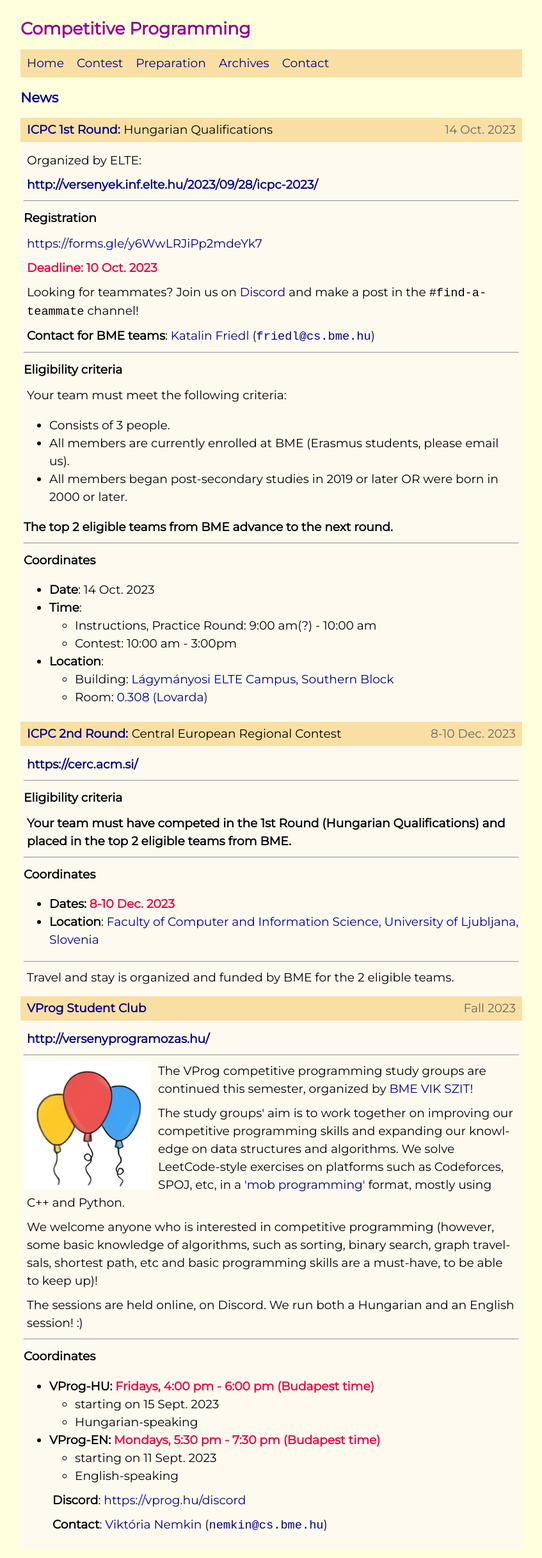
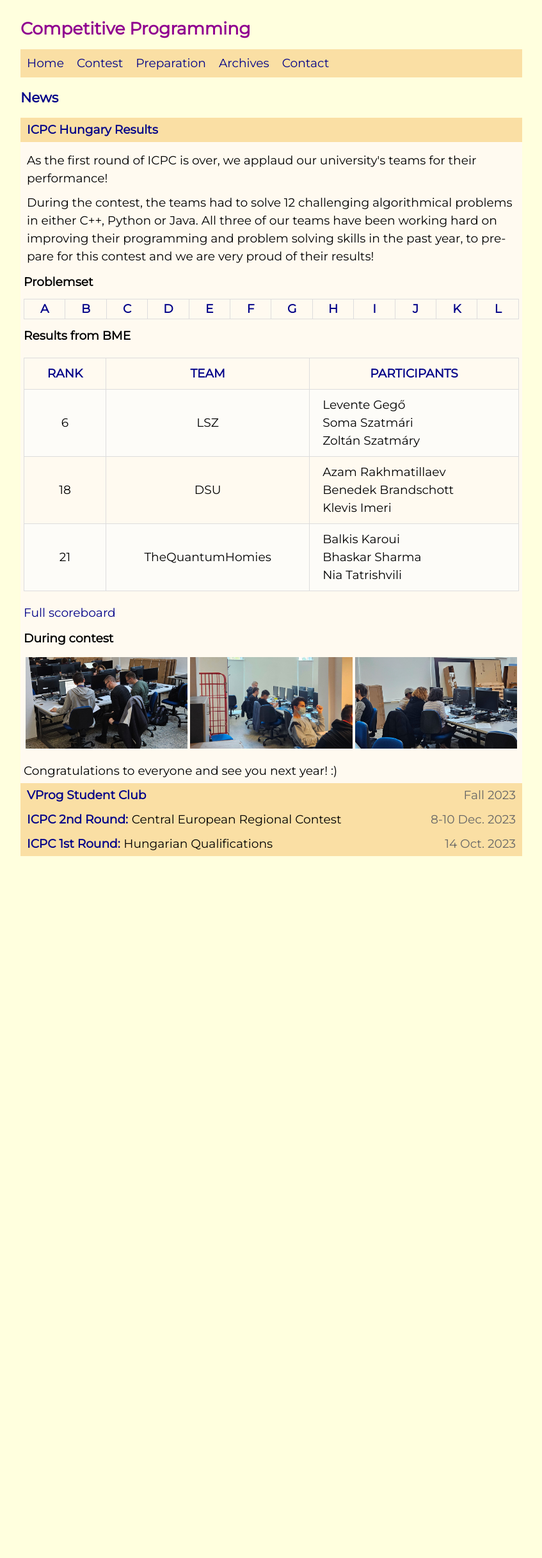
Before and after one commit to cpszit/cs-bme-hu-icpc-old, a PHP site: page / in a window 1280 px wide. Shown: the whole page at 64% size, without its empty margins (216-1063 px from the left). After the commit the page ends 1338 px from the top, so only its background shows below. Run offline with PHP 8.4, Linux system fonts and the light colour scheme; some libraries are stand-ins or nearby versions.

Commit message:
Add ICPC results

```diff
--- a/assets/css/style.css
+++ b/assets/css/style.css
@@ -149,3 +149,88 @@ a, a:visited {
 .menu li a:hover {
   background-color: #fff0cc;
 }
+
+.results {
+  width: 100%;
+  margin: 20px 0;
+  border-collapse: collapse;
+  border: 1px solid #ccc; /* Light gray border */
+}
+
+.results th, .results td {
+  padding: 10px 20px;
+  border: 1px solid #ddd; /* Lighter gray for cell borders */
+}
+
+.results th {
+  /*background-color: #f9f4e8; /* Light beige, similar to the website's theme */
+  text-transform: uppercase;
+  font-weight: 600;
+  color: #000088; /* Slightly darker gray for headers */
+}
+
+.results tr:hover {
+  background-color: #f6f1dc; /* Very light beige for row highlight on hover */
+}
+
+.results tr:nth-child(even) {
+  background-color: #fdfcf8; /* Alternate beige-white color for rows for better readability */
+}
+
+/* Center-align contents of the first two columns */
+.results td:first-child, .results td:nth-child(2), .results th:first-child, .results th:nth-child(2) {
+  text-align: center;
+}
+
+.contest-images {
+  width: 100%;
+}
+
+.contest-images td {
+  width: 33%;
+  text-align: center;
+  vertical-align: middle;
+}
+
+.thumbnail {
+  width: 100%;
+  cursor: pointer;
+}
+
+/* Style the modal */
+.modal {
+  display: none;
+  position: fixed;
+  z-index: 1;
+  padding-top: 100px;
+  left: 0;
+  top: 0;
+  width: 100%;
+  height: 100%;
+  overflow: auto;
+  background-color: rgba(0,0,0,0.9);
+}
+
+.modal-content {
+  margin: auto;
+  display: block;
+  max-width: 80%;
+  max-height: 80%;
+}
+
+.close {
+  position: absolute;
+  top: 15px;
+  right: 35px;
+  color: #f1f1f1;
+  font-size: 40px;
+  font-weight: bold;
+  transition: 0.3s;
+}
+
+.close:hover,
+.close:focus {
+  color: #bbb;
+  text-decoration: none;
+  cursor: pointer;
+}
--- /dev/null
+++ b/assets/js/contest-images.js
@@ -0,0 +1,27 @@
+document.addEventListener("DOMContentLoaded", function () {
+  const modals = document.getElementById('myModal');
+  const imgs = document.querySelectorAll('.thumbnail');
+  const modalImg = document.getElementById("img01");
+  const captionText = document.getElementById("caption");
+
+  imgs.forEach((img) => {
+      img.addEventListener('click', function(){
+          modals.style.display = "block";
+          modalImg.src = this.src;
+          captionText.innerHTML = this.alt;
+      });
+  });
+
+  const span = document.getElementsByClassName("close")[0];
+
+  span.onclick = function() {
+      modals.style.display = "none";
+  }
+
+  // Add this code to close the modal when the background is clicked
+  modals.addEventListener('click', function(event) {
+      if (event.target === modals) {
+          modals.style.display = "none";
+      }
+  });
+});
--- a/index.html
+++ b/index.html
@@ -1,13 +1,11 @@
 <!DOCTYPE html>
 <html lang="en">
+
   <head>
     <meta charset="UTF-8" />
     <meta name="keywords"
       content="competitive programming algorithms dsa ACM ICPC programozási verseny programming contest felkészítő szakkör preparation study group student club BME VIK CS SZIT leetcode codeforces" />
-    <meta
-      name="description"
-      content="Competitive programming and the ACM ICPC contest at BME VIK SZIT."
-    />
+    <meta name="description" content="Competitive programming and the ACM ICPC contest at BME VIK SZIT." />
     <meta name="viewport" content="width=device-width, initial-scale=1.0" />
     <title>Competitive programming and the ACM ICPC contest</title>
     <link rel="stylesheet" type="text/css" href="./assets/css/style.css" />
@@ -17,6 +15,7 @@
     <script type="text/javascript" src="https://ajax.googleapis.com/ajax/libs/jquery/1.4.1/jquery.min.js"></script>
     <script type="text/javascript" src="./assets/js/anim.js"></script>
     <script type="text/javascript" src="./assets/js/initanim.js"></script>
+    <script type="text/javascript" src="./assets/js/contest-images.js"></script>
 
     <h1>Competitive Programming</h1>
     <nav>
@@ -36,92 +35,88 @@
     <div class="schedule">
       <div class="item active">
         <div class="header">
-          <div class="title"><h4>ICPC 1st Round: </h4></div>
-          <div class="note">Hungarian Qualifications</div>
-          <div class="date">14 Oct. 2023</div>
+          <div class="title">
+            <h4>ICPC Hungary Results</h4>
+          </div>
         </div>
         <div class="details">
           <p>
-            Organized by ELTE:
+            As the first round of ICPC is over, we applaud our university's teams for their performance!
           </p>
           <p>
-            <strong><a href="http://versenyek.inf.elte.hu/2023/09/28/icpc-2023/">http://versenyek.inf.elte.hu/2023/09/28/icpc-2023/</a></strong><br>
-          </p>
-          <hr/>
-          <h5>Registration</h5>
-          <p>
-            <a href="https://forms.gle/y6WwLRJiPp2mdeYk7">https://forms.gle/y6WwLRJiPp2mdeYk7</a>
+            During the contest, the teams had to solve 12 challenging algorithmical problems in either C++, Python or
+            Java. All three of our teams have been working hard on improving their programming and problem solving skills
+            in the past year, to prepare for this contest and we are very proud of their results!
           </p>
           <p>
-            <strong><span style="color:#EE0040">Deadline: 10 Oct. 2023</span></strong>
+          <h5>Problemset</h5>
+          <strong>
+            <table style="width: 100%; border-collapse: collapse;">
+              <tr>
+                  <td style="width: 8.33%; text-align: center; border: 1px solid #ddd;"><strong><a href="https://cpszit.github.io/competitions/2023-10-14-icpc-hungary/a.pdf" target="_blank">A</a></strong></td>
+                  <td style="width: 8.33%; text-align: center; border: 1px solid #ddd;"><strong><a href="https://cpszit.github.io/competitions/2023-10-14-icpc-hungary/b.pdf" target="_blank">B</a></strong></td>
+                  <td style="width: 8.33%; text-align: center; border: 1px solid #ddd;"><strong><a href="https://cpszit.github.io/competitions/2023-10-14-icpc-hungary/c.pdf" target="_blank">C</a></strong></td>
+                  <td style="width: 8.33%; text-align: center; border: 1px solid #ddd;"><strong><a href="https://cpszit.github.io/competitions/2023-10-14-icpc-hungary/d.pdf" target="_blank">D</a></strong></td>
+                  <td style="width: 8.33%; text-align: center; border: 1px solid #ddd;"><strong><a href="https://cpszit.github.io/competitions/2023-10-14-icpc-hungary/e.pdf" target="_blank">E</a></strong></td>
+                  <td style="width: 8.33%; text-align: center; border: 1px solid #ddd;"><strong><a href="https://cpszit.github.io/competitions/2023-10-14-icpc-hungary/f.pdf" target="_blank">F</a></strong></td>
+                  <td style="width: 8.33%; text-align: center; border: 1px solid #ddd;"><strong><a href="https://cpszit.github.io/competitions/2023-10-14-icpc-hungary/g.pdf" target="_blank">G</a></strong></td>
+                  <td style="width: 8.33%; text-align: center; border: 1px solid #ddd;"><strong><a href="https://cpszit.github.io/competitions/2023-10-14-icpc-hungary/h.pdf" target="_blank">H</a></strong></td>
+                  <td style="width: 8.33%; text-align: center; border: 1px solid #ddd;"><strong><a href="https://cpszit.github.io/competitions/2023-10-14-icpc-hungary/i.pdf" target="_blank">I</a></strong></td>
+                  <td style="width: 8.33%; text-align: center; border: 1px solid #ddd;"><strong><a href="https://cpszit.github.io/competitions/2023-10-14-icpc-hungary/j.pdf" target="_blank">J</a></strong></td>
+                  <td style="width: 8.33%; text-align: center; border: 1px solid #ddd;"><strong><a href="https://cpszit.github.io/competitions/2023-10-14-icpc-hungary/k.pdf" target="_blank">K</a></strong></td>
+                  <td style="width: 8.33%; text-align: center; border: 1px solid #ddd;"><strong><a href="https://cpszit.github.io/competitions/2023-10-14-icpc-hungary/k.pdf" target="_blank">L</a></strong></td>
+              </tr>
+          </table>
+          </strong>
           </p>
+
           <p>
-            Looking for teammates? Join us on <a href="https://vprog.hu/discord">Discord</a> and make a post in the <tt>#find-a-teammate</tt> channel!
+          <h5>Results from BME</h5>
+
+          <table class="results">
+            <tr>
+              <th>Rank</th>
+              <th>Team</th>
+              <th>Participants</th>
+            </tr>
+            <tr>
+              <td>6</td>
+              <td>LSZ</td>
+              <td>Levente Gegő<br>Soma Szatmári<br>Zoltán Szatmáry</td>
+            </tr>
+            <tr>
+              <td>18</td>
+              <td>DSU</td>
+              <td>Azam Rakhmatillaev<br>Benedek Brandschott<br>Klevis Imeri</td>
+            </tr>
+            <tr>
+              <td>21</td>
+              <td>TheQuantumHomies</td>
+              <td>Balkis Karoui<br>Bhaskar Sharma<br>Nia Tatrishvili</td>
+            </tr>
+          </table>
+
+          <a href="https://icpc-hungary.github.io/">Full scoreboard</a>
           </p>
+
           <p>
-            <strong>Contact for BME teams</strong>: <a href="http://www.cs.bme.hu/~friedl">Katalin Friedl</a> (<a href="mailto:friedl@cs.bme.hu"><tt>friedl@cs.bme.hu</tt></a>)
+            <h5>During contest</h5>
+            <table class="contest-images">
+              <tr>
+                <td><img class="thumbnail" src="assets/images/icpc-hungary-2023/lsz.jpg" alt="Team LSZ" /></td>
+                <td><img class="thumbnail" src="assets/images/icpc-hungary-2023/dsu.jpg" alt="Team DSU" /></td>
+                <td><img class="thumbnail" src="assets/images/icpc-hungary-2023/the-quantum-homies.jpg" alt="Team TheQuantumHomies" /></td>
+            </tr>
+            </table>
+
           </p>
-          <hr/>
-          <h5>Eligibility criteria</h5>
-          <p>
-            Your team must meet the following criteria:
-          </p>
-          <p>
-            <ul>
-              <li>Consists of 3 people.</li>
-              <li>All members are currently enrolled at BME (Erasmus students, please email us).</li>
-              <li>All members began post-secondary studies in 2019 or later OR were born in 2000 or later.</li>
-            </ul>
-            <strong>The top 2 eligible teams from BME advance to the next round.</strong>
-          </p>
-          <hr/>
-          <h5>Coordinates</h5>
-          <ul>
-            <li><strong>Date</strong>: 14 Oct. 2023</li>
-            <li><strong>Time</strong>:
-              <ul>
-                <li>Instructions, Practice Round: 9:00 am(?) - 10:00 am</li>
-                <li>Contest: 10:00 am - 3:00pm</li>
-              </ul>
-            <li><strong>Location</strong>:
-              <ul>
-                <li>Building: <a href="https://goo.gl/maps/c3KgQrZBMH2mBtmq5">Lágymányosi ELTE Campus, Southern Block</a></li>
-                <li>Room: <a href="./assets/images/elte_ik_deli_epulet_lovarda.jpg">0.308 (Lovarda)</a></li>
-              </ul>
-            </li>
-          </ul>
-        </div>
 
-      <div class="item active">
-        <div class="header">
-          <div class="title"><h4>ICPC 2nd Round: </h4></div>
-          <div class="note">Central European Regional Contest</div>
-          <div class="date">8-10 Dec. 2023</div>
-        </div>
-        <div class="details">
-          <p>
-          <strong><a href="https://cerc.acm.si/">https://cerc.acm.si/</a></strong>
-          </p>
-          <hr/>
-          <h5>Eligibility criteria</h5>
-          <p>
-            <strong>Your team must have competed in the 1st Round (Hungarian Qualifications) and placed in the top 2 eligible teams from BME.</strong>
-          </p>
-          <hr/>
-          <h5>Coordinates</h5>
-          <ul>
-            <li><strong>Dates: <span style="color:#EE0040">8-10 Dec. 2023</span></strong></li>
-            <li><strong>Location</strong>: <a href="https://goo.gl/maps/ykUS8cy3s8FL17rN9">Faculty of Computer and Information Science, University of Ljubljana, Slovenia</a></li>
-          </ul>
+          Congratulations to everyone and see you next year! :)
 
-          <hr/>
-          <p>
-          Travel and stay is organized and funded by BME for the 2 eligible teams.
-        </p>
         </div>
       </div>
 
-      <div class="active item">
+      <div class="item">
         <div class="header">
           <div class="title">
             <h4>VProg Student Club</h4>
@@ -132,21 +127,28 @@
           <p>
             <strong><a href="http://versenyprogramozas.hu/">http://versenyprogramozas.hu/</a></strong>
           </p>
-          <hr/>
-          <img src="./assets/images/balloons.jpg" style="max-width:200px;width:100%;float:left;margin-right:10px" />
+          <hr />
+          <img src="./assets/images/balloons-cartoon.png"
+            style="max-width:200px;width:100%;float:left;margin-right:10px" />
           <p>
-            The VProg competitive programming study groups are continued this semester, organized by <a href="https://cs.bme.hu/english/">BME VIK SZIT</a>!
+            The VProg competitive programming study groups are continued this semester, organized by <a
+              href="https://cs.bme.hu/english/">BME VIK SZIT</a>!
           </p>
           <p>
-            The study groups' aim is to work together on improving our competitive programming skills and expanding our knowledge on data structures and algorithms. We solve LeetCode-style exercises on platforms such as Codeforces, SPOJ, etc, in a <a href="https://en.wikipedia.org/wiki/Team_programming#Mob_programming">'mob programming'</a> format, mostly using C++ and Python.
+            The study groups' aim is to work together on improving our competitive programming skills and expanding our
+            knowledge on data structures and algorithms. We solve LeetCode-style exercises on platforms such as
+            Codeforces, SPOJ, etc, in a <a href="https://en.wikipedia.org/wiki/Team_programming#Mob_programming">'mob
+              programming'</a> format, mostly using C++ and Python.
           </p>
           <p>
-            We welcome anyone who is interested in competitive programming (however, some basic knowledge of algorithms, such as sorting, binary search, graph travelsals, shortest path, etc and basic programming skills are a must-have, to be able to keep up)!
+            We welcome anyone who is interested in competitive programming (however, some basic knowledge of algorithms,
+            such as sorting, binary search, graph travelsals, shortest path, etc and basic programming skills are a
+            must-have, to be able to keep up)!
           </p>
           <p>
             The sessions are held online, on Discord. We run both a Hungarian and an English session! :)
           </p>
-          <hr/>
+          <hr />
           <h5>Coordinates</h5>
           <p>
           <ul>
@@ -160,13 +162,121 @@
                 <li>starting on 11 Sept. 2023</li>
                 <li>English-speaking</li>
               </ul>
-          </p>
+              </p>
 
-          <p><strong>Discord</strong>: <a href="https://vprog.hu/discord">https://vprog.hu/discord</a></p>
-          <p><strong>Contact</strong>: <a href="https://cs.bme.hu/~nemkin">Viktória Nemkin</a> (<a href="mailto:nemkin@cs.bme.hu"><tt>nemkin@cs.bme.hu</tt></a>)</p>
+              <p><strong>Discord</strong>: <a href="https://vprog.hu/discord">https://vprog.hu/discord</a></p>
+              <p><strong>Contact</strong>: <a href="https://cs.bme.hu/~nemkin">Viktória Nemkin</a> (<a
+                  href="mailto:nemkin@cs.bme.hu"><tt>nemkin@cs.bme.hu</tt></a>)</p>
         </div>
       </div>
+
+      <div class="item">
+        <div class="header">
+          <div class="title">
+            <h4>ICPC 2nd Round: </h4>
+          </div>
+          <div class="note">Central European Regional Contest</div>
+          <div class="date">8-10 Dec. 2023</div>
+        </div>
+        <div class="details">
+          <p>
+            <strong><a href="https://cerc.acm.si/">https://cerc.acm.si/</a></strong>
+          </p>
+          <hr />
+          <h5>Eligibility criteria</h5>
+          <p>
+            <strong>Your team must have competed in the 1st Round (Hungarian Qualifications) and placed in the top 2
+              eligible teams from BME.</strong>
+          </p>
+          <hr />
+          <h5>Coordinates</h5>
+          <ul>
+            <li><strong>Dates: <span style="color:#EE0040">8-10 Dec. 2023</span></strong></li>
+            <li><strong>Location</strong>: <a href="https://goo.gl/maps/ykUS8cy3s8FL17rN9">Faculty of Computer and
+                Information Science, University of Ljubljana, Slovenia</a></li>
+          </ul>
+
+          <hr />
+          <p>
+            Travel and stay is organized and funded by BME for the 2 eligible teams.
+          </p>
+        </div>
+      </div>
+
+      <div class="item">
+        <div class="header">
+          <div class="title">
+            <h4>ICPC 1st Round: </h4>
+          </div>
+          <div class="note">Hungarian Qualifications</div>
+          <div class="date">14 Oct. 2023</div>
+        </div>
+        <div class="details">
+          <p>
+            Organized by ELTE:
+          </p>
+          <p>
+            <strong><a
+                href="http://versenyek.inf.elte.hu/2023/09/28/icpc-2023/">http://versenyek.inf.elte.hu/2023/09/28/icpc-2023/</a></strong><br>
+          </p>
+          <hr />
+          <h5>Registration</h5>
+          <p>
+            <a href="https://forms.gle/y6WwLRJiPp2mdeYk7">https://forms.gle/y6WwLRJiPp2mdeYk7</a>
+          </p>
+          <p>
+            <strong><span style="color:#EE0040">Deadline: 10 Oct. 2023</span></strong>
+          </p>
+          <p>
+            Looking for teammates? Join us on <a href="https://vprog.hu/discord">Discord</a> and make a post in the
+            <tt>#find-a-teammate</tt> channel!
+          </p>
+          <p>
+            <strong>Contact for BME teams</strong>: <a href="http://www.cs.bme.hu/~friedl">Katalin Friedl</a> (<a
+              href="mailto:friedl@cs.bme.hu"><tt>friedl@cs.bme.hu</tt></a>)
+          </p>
+          <hr />
+          <h5>Eligibility criteria</h5>
+          <p>
+            Your team must meet the following criteria:
+          </p>
+          <p>
+          <ul>
+            <li>Consists of 3 people.</li>
+            <li>All members are currently enrolled at BME (Erasmus students, please email us).</li>
+            <li>All members began post-secondary studies in 2019 or later OR were born in 2000 or later.</li>
+          </ul>
+          <strong>The top 2 eligible teams from BME advance to the next round.</strong>
+          </p>
+          <hr />
+          <h5>Coordinates</h5>
+          <ul>
+            <li><strong>Date</strong>: 14 Oct. 2023</li>
+            <li><strong>Time</strong>:
+              <ul>
+                <li>Instructions, Practice Round: 9:00 am(?) - 10:00 am</li>
+                <li>Contest: 10:00 am - 3:00pm</li>
+              </ul>
+            <li><strong>Location</strong>:
+              <ul>
+                <li>Building: <a href="https://goo.gl/maps/c3KgQrZBMH2mBtmq5">Lágymányosi ELTE Campus, Southern
+                    Block</a></li>
+                <li>Room: <a href="./assets/images/elte_ik_deli_epulet_lovarda.jpg">0.308 (Lovarda)</a></li>
+              </ul>
+            </li>
+          </ul>
+        </div>
+
+      </div>
+
+    </div>
+
+    <div id="myModal" class="modal">
+      <span class="close">&times;</span>
+      <img class="modal-content" id="img01">
+      <div id="caption"></div>
     </div>
 
   </body>
+
 </html>
```
Also changed, not shown: assets/images/balloons-cartoon.png (added), assets/images/balloons.jpg (deleted), assets/images/icpc-hungary-2023/dsu.jpg (added), assets/images/icpc-hungary-2023/lsz.jpg (added), assets/images/icpc-hungary-2023/the-quantum-homies.jpg (added).
